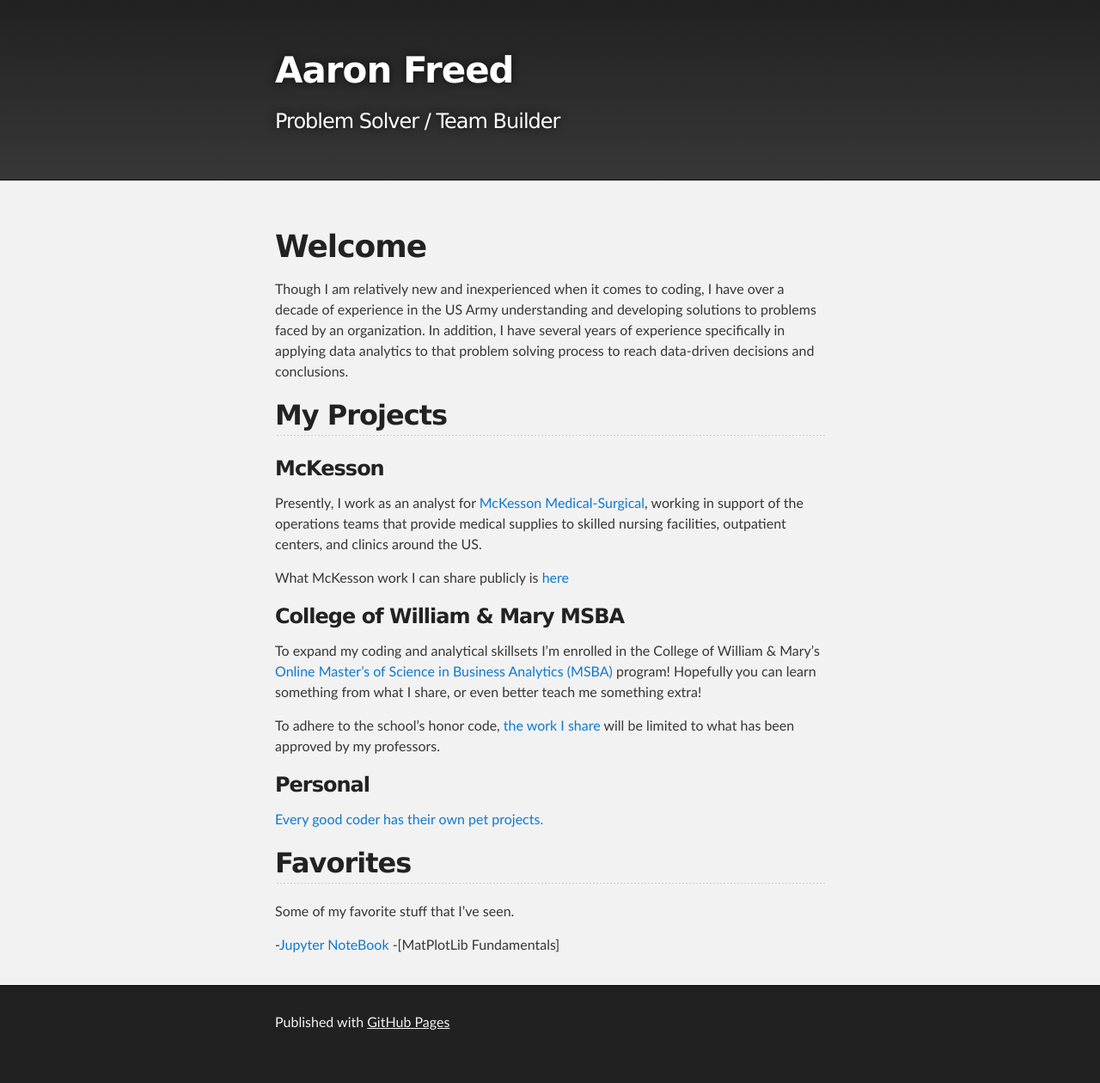
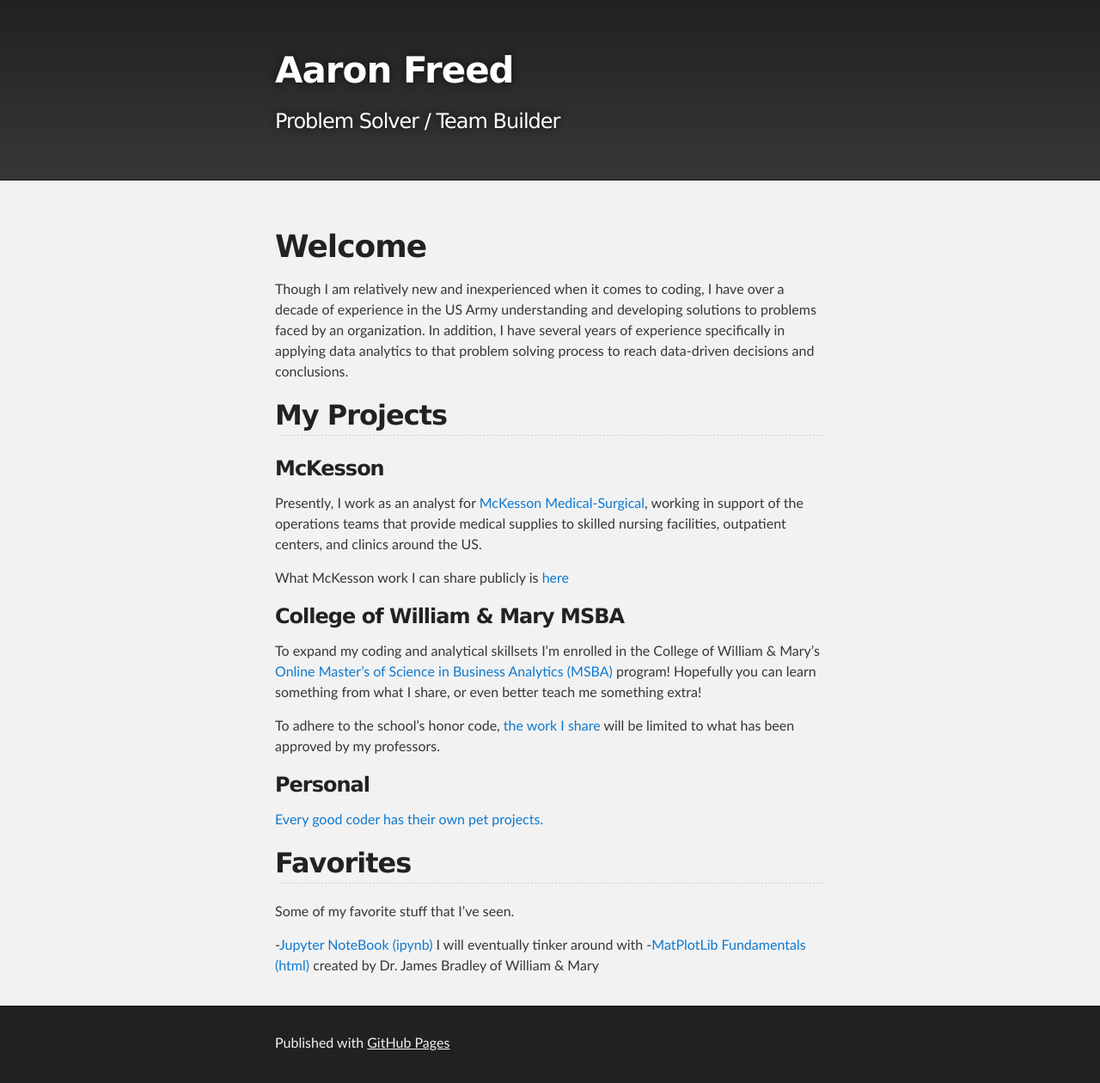
Before and after one commit to aaronfreed42/aaronfreed42.github.io, a Jekyll site: the page built from index.md, in a window 1280 px wide. Shown: the whole page at 86% size. Built offline with Jekyll 4.4.1, drawn with Linux system fonts in a browser that asks for light colours; our own code applies the rules of GitHub Pages for plain Markdown files; before the commit the page ends 1236 px from its top, so only the background shows below that.

Commit message:
Update index.md

```diff
--- a/index.md
+++ b/index.md
@@ -25,5 +25,5 @@ To adhere to the school's honor code, [the work I share](/MSBA/index.md) will be
 ## Favorites
 Some of my favorite stuff that I've seen.
 
--[Jupyter NoteBook](GitHub.ipynb)
--[MatPlotLib Fundamentals]
+-[Jupyter NoteBook (ipynb)](GitHub.ipynb) I will eventually tinker around with
+-[MatPlotLib Fundamentals (html)](BasicGraphAssignment.html) created by Dr. James Bradley of William & Mary
```
